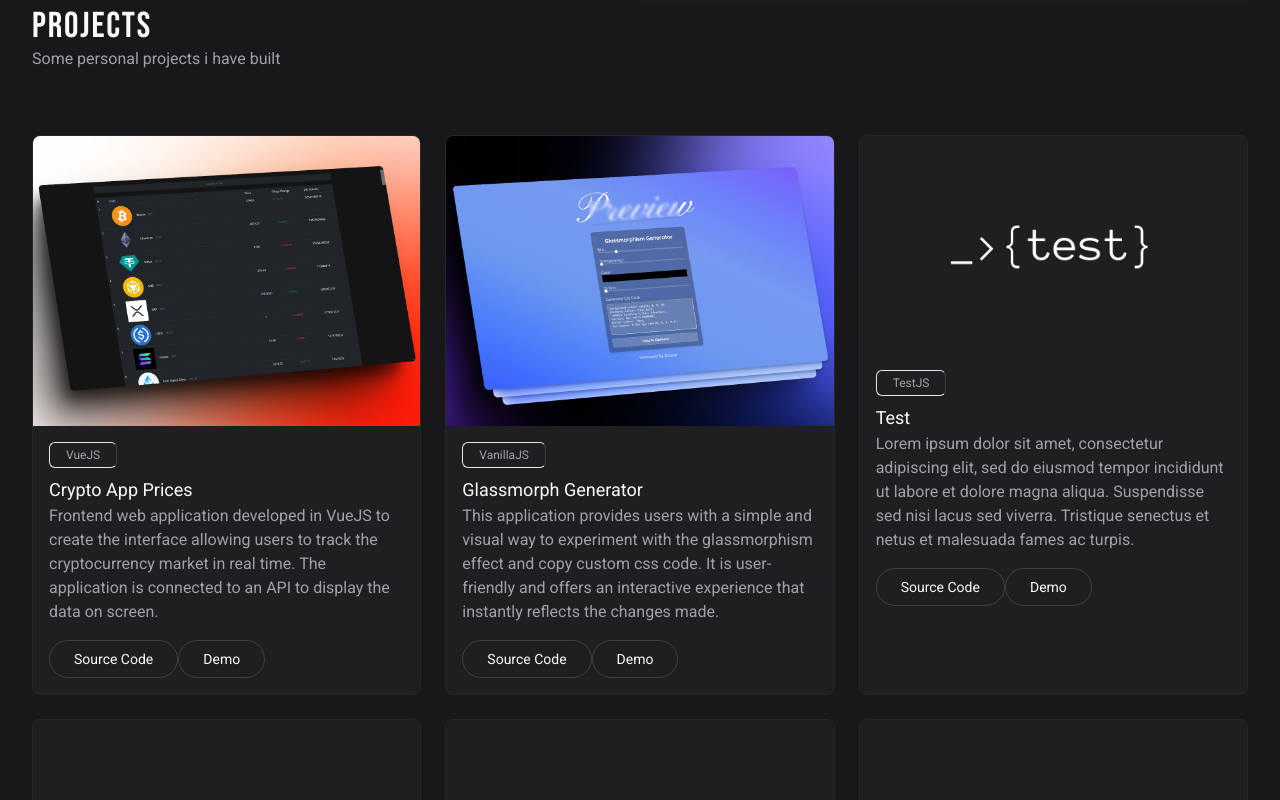
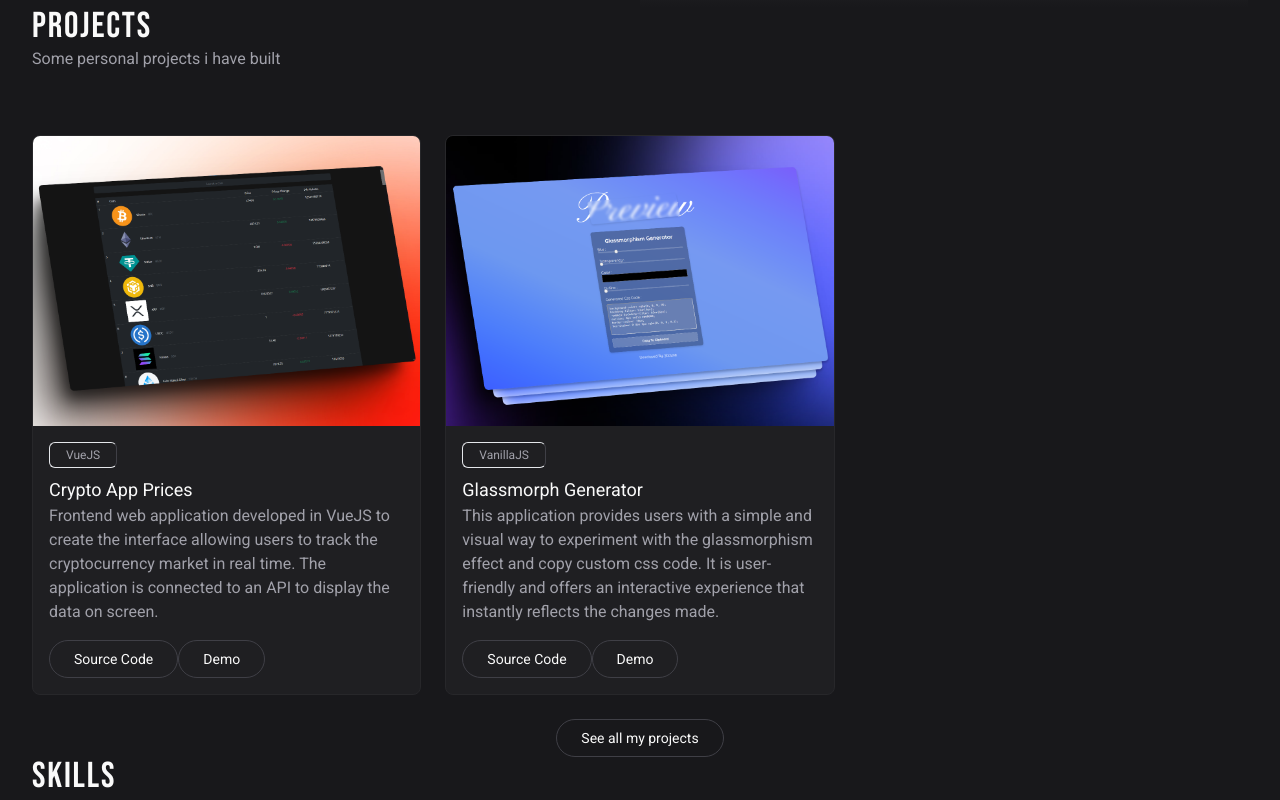
Before and after one commit to ImShaune/Personal-Portfolio, a Next.js app: page / in a window 1280 px wide. Shown: the part 740-1540 px from the top of the page. Built offline with nearby package versions, Linux system fonts and the light colour scheme; grey boxes are pictures that could not be loaded.

Commit message:
projects fix

```diff
--- a/package.json
+++ b/package.json
@@ -12,7 +12,7 @@
     "clsx": "^2.0.0",
     "framer-motion": "^10.16.5",
     "install": "^0.13.0",
-    "next": "^14.0.1",
+    "next": "^14.0.3",
     "npm": "^10.2.4",
     "react": "^18.2.0",
     "react-dom": "^18.2.0",
--- a/src/components/ProjectSection.tsx
+++ b/src/components/ProjectSection.tsx
@@ -15,7 +15,7 @@ export function ProjectSection() {
                 })}
             </div>
             <div className="mt-6 flex justify-center">
-                <CustomLink href="https://github.com/ImShaune" linkType="secondary">See all my projects</CustomLink>
+                <CustomLink href="https://github.com/ImShaune" linkType="secondary">See all my projects </CustomLink>
             </div>
         </section>
     );
--- a/src/data/projectData.ts
+++ b/src/data/projectData.ts
@@ -17,42 +17,6 @@ export const projects = [
         demo: "https://glassmorph-generator.vercel.app/",
     },
 
-    {
-        title: " Test ",
-        desc: " Lorem ipsum dolor sit amet, consectetur adipiscing elit, sed do eiusmod tempor incididunt ut labore et dolore magna aliqua. Suspendisse sed nisi lacus sed viverra. Tristique senectus et netus et malesuada fames ac turpis. ",
-        stack: [" TestJS "],
-        image: "/test.png",
-        sourceCode: "https://github.com",
-        demo: "https://github.com",
-    },
-
-    {
-        title: " Test ",
-        desc: " Lorem ipsum dolor sit amet, consectetur adipiscing elit, sed do eiusmod tempor incididunt ut labore et dolore magna aliqua. Suspendisse sed nisi lacus sed viverra. Tristique senectus et netus et malesuada fames ac turpis. ",
-        stack: [" TestJS "],
-        image: "/test.png",
-        sourceCode: "https://github.com",
-        demo: "https://github.com",
-    },
-
-    {
-        title: " Test ",
-        desc: " Lorem ipsum dolor sit amet, consectetur adipiscing elit, sed do eiusmod tempor incididunt ut labore et dolore magna aliqua. Suspendisse sed nisi lacus sed viverra. Tristique senectus et netus et malesuada fames ac turpis. ",
-        stack: [" TestJS "],
-        image: "/test.png",
-        sourceCode: "https://github.com",
-        demo: "https://github.com",
-    },
-
-    {
-        title: " Test ",
-        desc: " Lorem ipsum dolor sit amet, consectetur adipiscing elit, sed do eiusmod tempor incididunt ut labore et dolore magna aliqua. Suspendisse sed nisi lacus sed viverra. Tristique senectus et netus et malesuada fames ac turpis. ",
-        stack: [" TestJS "],
-        image: "/test.png",
-        sourceCode: "https://github.com",
-        demo: "https://github.com",
-    },
-
 
 
 ]
```
Also changed, not shown: 1 other file (tests, documents, lock files or other folders).
